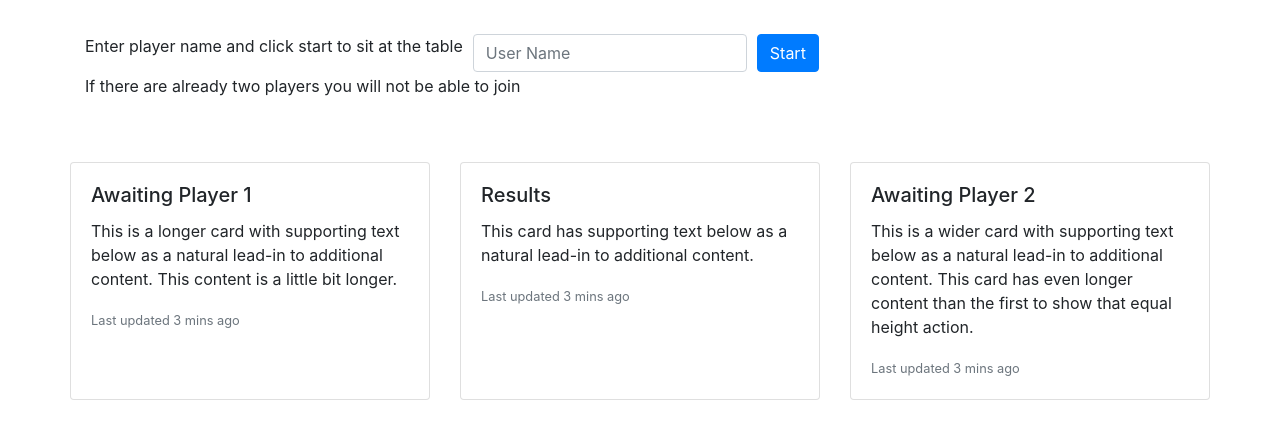
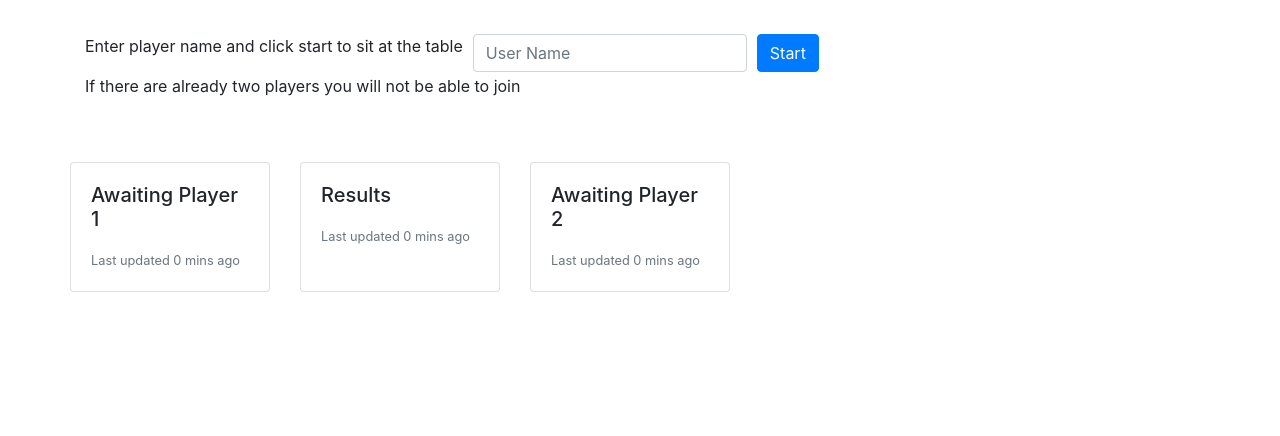
Before and after one commit to lsplaver/RPS-Multiplayer, a plain HTML site: page index.html in a window 1280 px wide. Shown: the part 70-506 px from the top of the page. Drawn offline with nearby package versions, Linux system fonts and the light colour scheme.

Commit message:
Updated text and readme

```diff
--- a/index.html
+++ b/index.html
@@ -52,9 +52,9 @@
                 <!-- <img class="card-img-top" src="..." alt="Card image cap"> -->
                 <div class="card-body" id="player1Div">
                     <h5 class="card-title" id="player1Title">Awaiting Player 1</h5>
-                    <p class="card-text">This is a longer card with supporting text below as a natural lead-in to additional content. This content is a little bit longer.</p>
+                    <p class="card-text"></p>
                     <p class="card-text">
-                        <small class="text-muted" id="player1Score">Last updated 3 mins ago</small>
+                        <small class="text-muted" id="player1Score">Last updated 0 mins ago</small>
                     </p>
                 </div>
             </div>
@@ -62,9 +62,9 @@
                 <!-- <img class="card-img-top" src="..." alt="Card image cap"> -->
                 <div class="card-body" id="resultsDiv">
                     <h5 class="card-title" id="resultsTitle">Results</h5>
-                    <p class="card-text">This card has supporting text below as a natural lead-in to additional content.</p>
+                    <p class="card-text"></p>
                     <p class="card-text">
-                        <small class="text-muted">Last updated 3 mins ago</small>
+                        <small class="text-muted">Last updated 0 mins ago</small>
                     </p>
                 </div>
             </div>
@@ -72,9 +72,9 @@
                 <!-- <img class="card-img-top" src="..." alt="Card image cap"> -->
                 <div class="card-body" id="player2Div">
                     <h5 class="card-title" id="player2Title">Awaiting Player 2</h5>
-                    <p class="card-text">This is a wider card with supporting text below as a natural lead-in to additional content. This card has even longer content than the first to show that equal height action.</p>
+                    <p class="card-text"></p>
                     <p class="card-text">
-                        <small class="text-muted" id="player2Score">Last updated 3 mins ago</small>
+                        <small class="text-muted" id="player2Score">Last updated 0 mins ago</small>
                     </p>
                 </div>
             </div>
```
Also changed, not shown: 1 other file.
